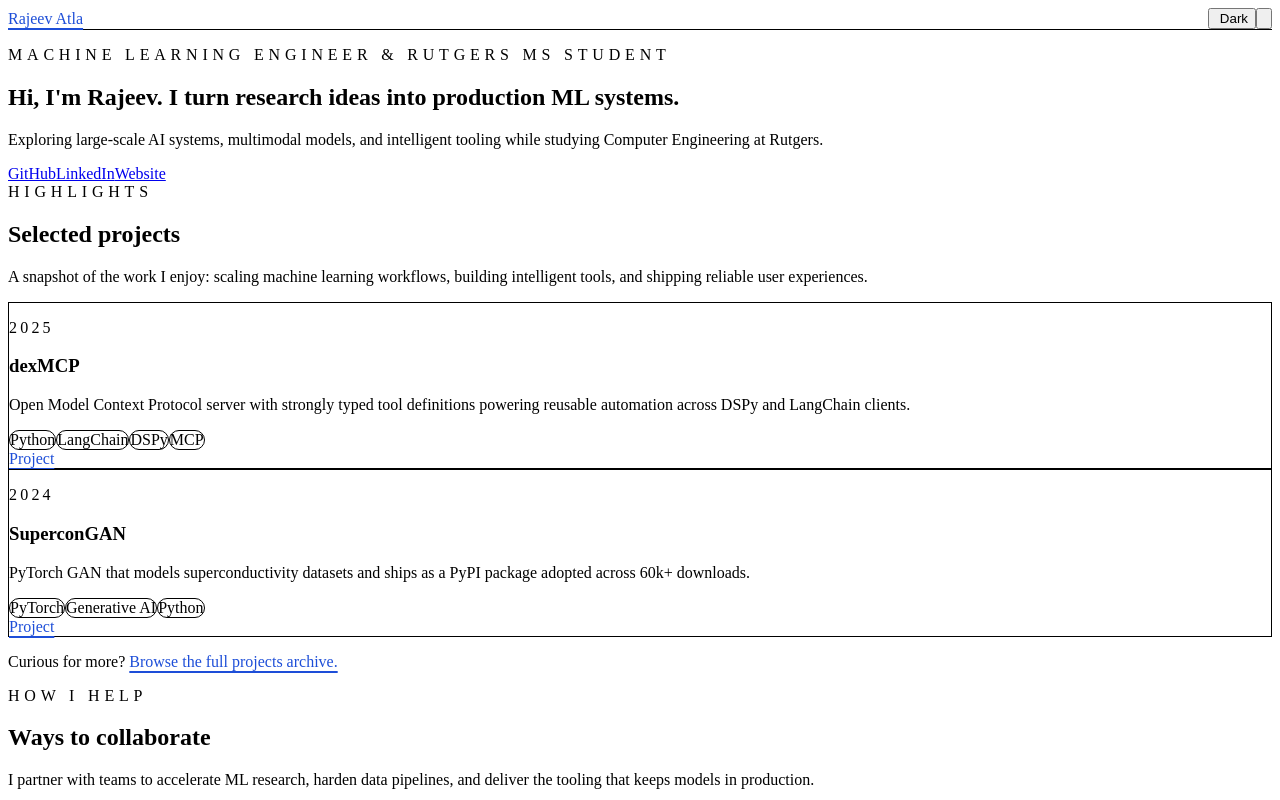
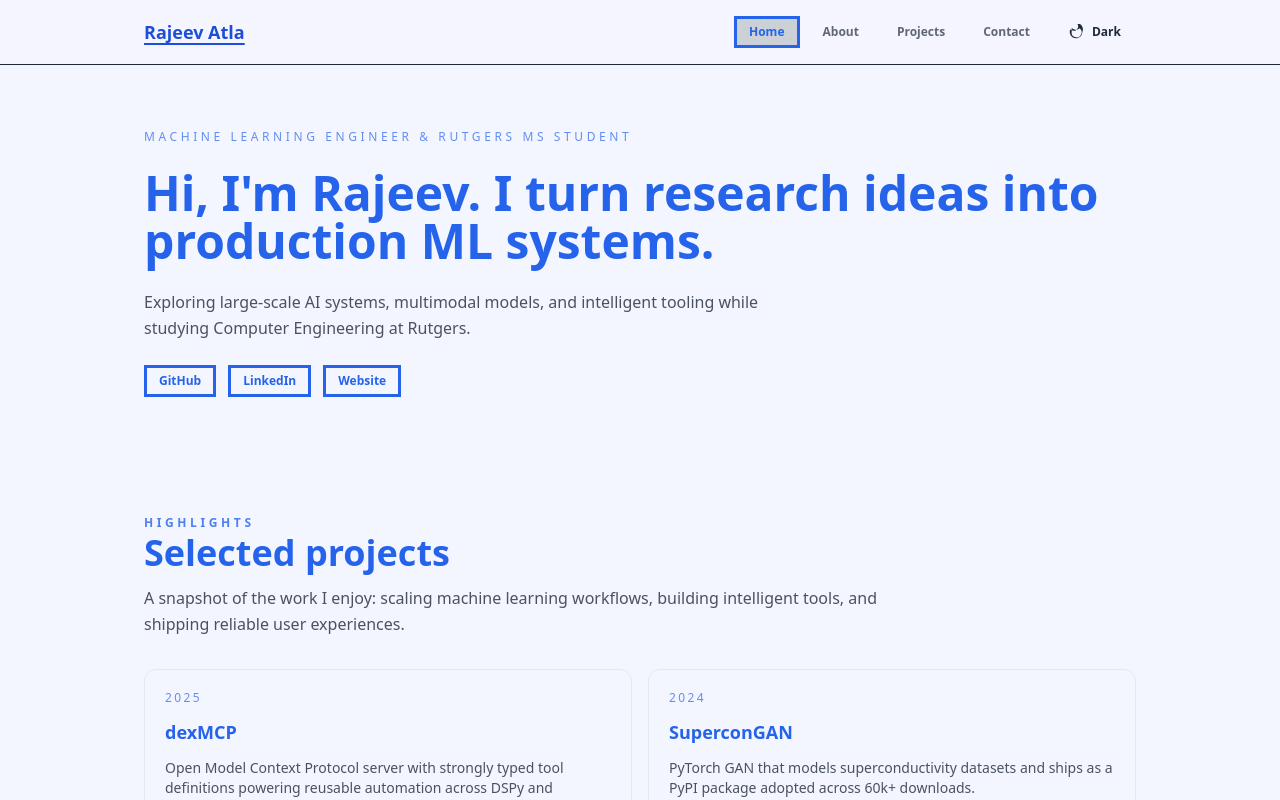
Before and after one commit to RajeevAtla/new_website, a SvelteKit app: page / in a window 1280 px wide. Shown: the top 800 px of the page. Built offline with nearby package versions, Linux system fonts and the light colour scheme.

Commit message:
feat: rework tailwind config and themes for v4

```diff
--- a/src/app.css
+++ b/src/app.css
@@ -1,6 +1,43 @@
-@tailwind base;
-@tailwind components;
-@tailwind utilities;
+@config "../tailwind.config.ts";
+@import "tailwindcss";
+
+@plugin "daisyui" {
+	themes: rajevlight --default, rajevdark --prefersdark;
+}
+
+@plugin "daisyui/theme" {
+	name: "rajevlight";
+	default: true;
+	color-scheme: light;
+
+	--color-primary: #2563eb;
+	--color-primary-content: #f8fafc;
+	--color-secondary: #7c3aed;
+	--color-accent: #f472b6;
+	--color-neutral: #1f2937;
+	--color-neutral-content: #f8fafc;
+	--color-base-100: #f4f6ff;
+	--color-base-200: #e2e8f0;
+	--color-base-300: #cbd5f5;
+	--color-base-content: #1f2937;
+}
+
+@plugin "daisyui/theme" {
+	name: "rajevdark";
+	prefersdark: true;
+	color-scheme: dark;
+
+	--color-primary: #38bdf8;
+	--color-primary-content: #041221;
+	--color-secondary: #cbd5f5;
+	--color-accent: #f472b6;
+	--color-neutral: #0f172a;
+	--color-neutral-content: #cbd5f5;
+	--color-base-100: #050816;
+	--color-base-200: #0f172a;
+	--color-base-300: #1e293b;
+	--color-base-content: #cbd5f5;
+}
 
 :root {
 	color-scheme: dark;
@@ -8,13 +45,13 @@
 	--link-hover-color: #38bdf8;
 }
 
-:root[data-theme='rajevlight'] {
+:root[data-theme="rajevlight"] {
 	color-scheme: light;
 	--link-color: #1d4ed8;
 	--link-hover-color: #1e40af;
 }
 
-:root[data-theme='rajevdark'] {
+:root[data-theme="rajevdark"] {
 	color-scheme: dark;
 	--link-color: #7dd3fc;
 	--link-hover-color: #38bdf8;
@@ -22,8 +59,8 @@
 
 body {
 	min-height: 100vh;
-	background-color: hsl(var(--b1));
-	color: hsl(var(--bc));
+	background-color: var(--color-base-100);
+	color: var(--color-base-content);
 	transition: background-color 0.3s ease, color 0.3s ease;
 }
 
--- a/tailwind.config.cjs
+++ /dev/null
@@ -1,42 +0,0 @@
-/** @type {import('tailwindcss').Config} */
-module.exports = {
-	content: ['./src/**/*.{html,js,svelte,ts}'],
-	theme: {
-		extend: {}
-	},
-	plugins: [require('daisyui')],
-	daisyui: {
-		themes: [
-			{
-				rajevlight: {
-					primary: '#2563eb',
-					'primary-content': '#f8fafc',
-					secondary: '#7c3aed',
-					accent: '#f472b6',
-					neutral: '#1f2937',
-					'neutral-content': '#f8fafc',
-					'base-100': '#f4f6ff',
-					'base-200': '#e2e8f0',
-					'base-300': '#cbd5f5',
-					'base-content': '#1f2937'
-				}
-			},
-			{
-				rajevdark: {
-					primary: '#38bdf8',
-					'primary-content': '#041221',
-					secondary: '#cbd5f5',
-					accent: '#f472b6',
-					neutral: '#0f172a',
-					'neutral-content': '#cbd5f5',
-					'base-100': '#050816',
-					'base-200': '#0f172a',
-					'base-300': '#1e293b',
-					'base-content': '#cbd5f5'
-				}
-			}
-		],
-		darkTheme: 'rajevdark',
-		lightTheme: 'rajevlight'
-	}
-};
--- /dev/null
+++ b/tailwind.config.ts
@@ -0,0 +1,8 @@
+import type { Config } from 'tailwindcss';
+
+export default {
+	content: ['./src/**/*.{html,js,svelte,ts}'],
+	theme: {
+		extend: {}
+	}
+} satisfies Config;
```
